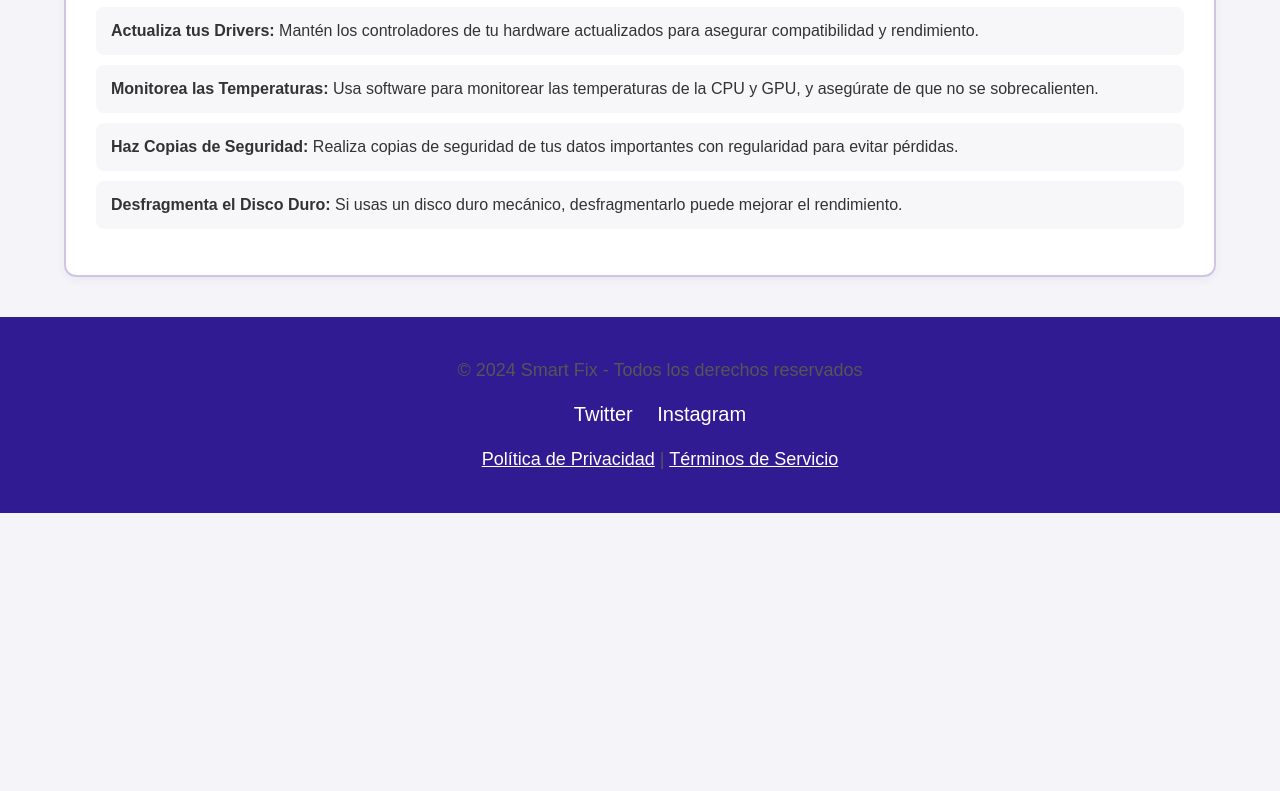
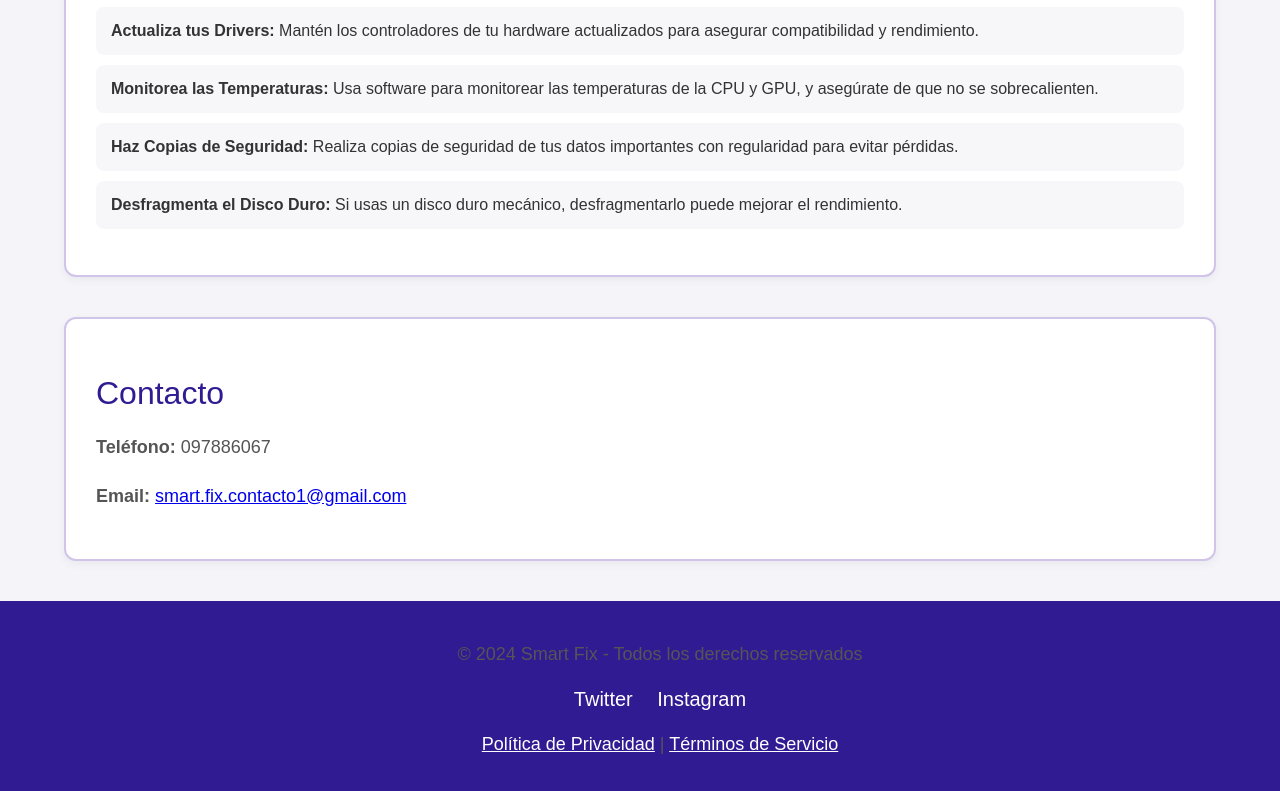
Before and after one commit to SmartFixx/OurOfficialPage, a plain HTML site: page index.html in a window 1280 px wide. Shown: the part 1669-2460 px from the top of the page. Before the commit the page ends 2182 px from the top, so only its background shows below. Drawn offline with Linux system fonts and the light colour scheme.

Commit message:
index.html

```diff
--- a/index.html
+++ b/index.html
@@ -203,6 +203,12 @@
             </ul>
         </div>
 
+        <div class="section" id="contacto">
+            <h2>Contacto</h2>
+            <p><strong>Teléfono:</strong> 097886067</p>
+            <p><strong>Email:</strong> <a href="mailto:smart.fix.contacto1@gmail.com">smart.fix.contacto1@gmail.com</a></p>
+        </div>
+
     </div>
 
     <footer>
```
